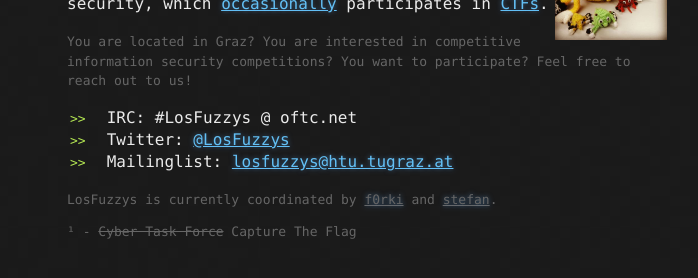
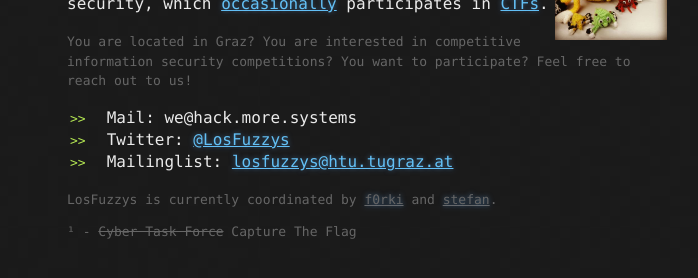
Before and after one commit to mtps3/Mtps3.github.io, a Jekyll site: the page built from index.md, in a window 1280 px wide. Shown: the part 305-583 px from the top of the page, without its empty margins (273-971 px from the left). Built offline with Jekyll 4.4.1, drawn with Linux system fonts in a browser that asks for light colours.

Commit message:
removed irc channel, added contact mail address

```diff
--- a/index.md
+++ b/index.md
@@ -14,7 +14,7 @@
 
 <p class="small dark">You are located in Graz? You are interested in competitive information security competitions? You want to participate? Feel free to reach out to us!</p>
 
-* IRC: #LosFuzzys @ oftc.net
+* Mail: we@hack.more.systems
 * Twitter: [@LosFuzzys](https://twitter.com/LosFuzzys)
 * Mailinglist: [losfuzzys@htu.tugraz.at](https://mail.htu.tugraz.at/cgi-bin/mailman/listinfo/losfuzzys)
 
```
